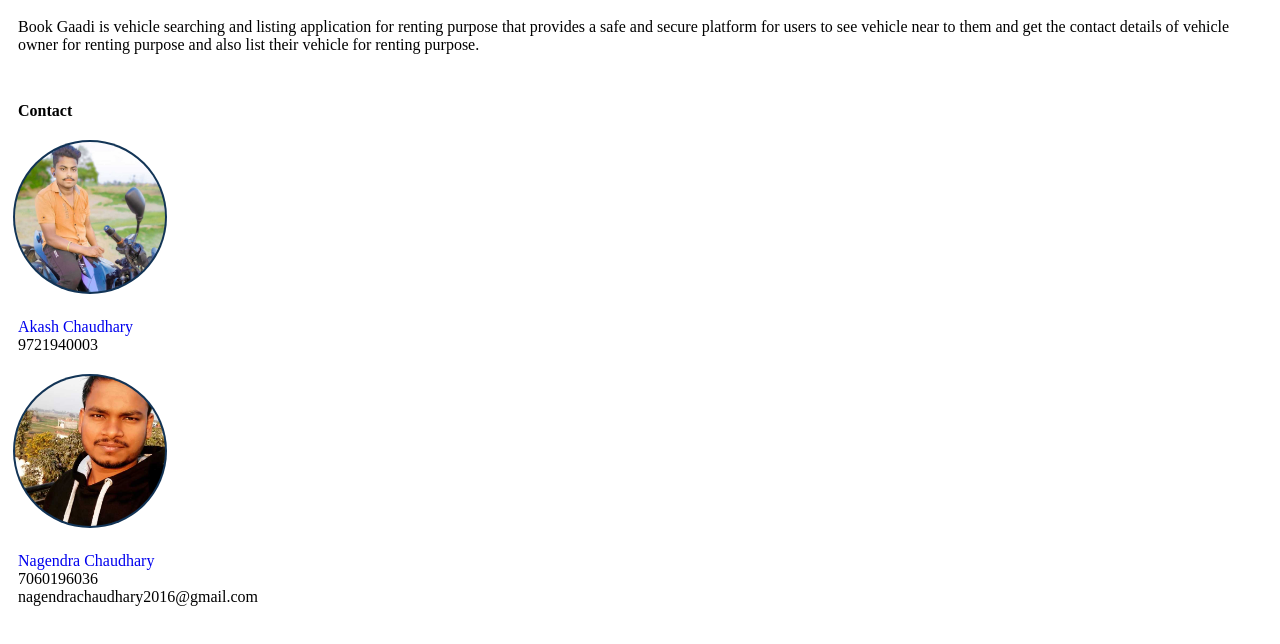
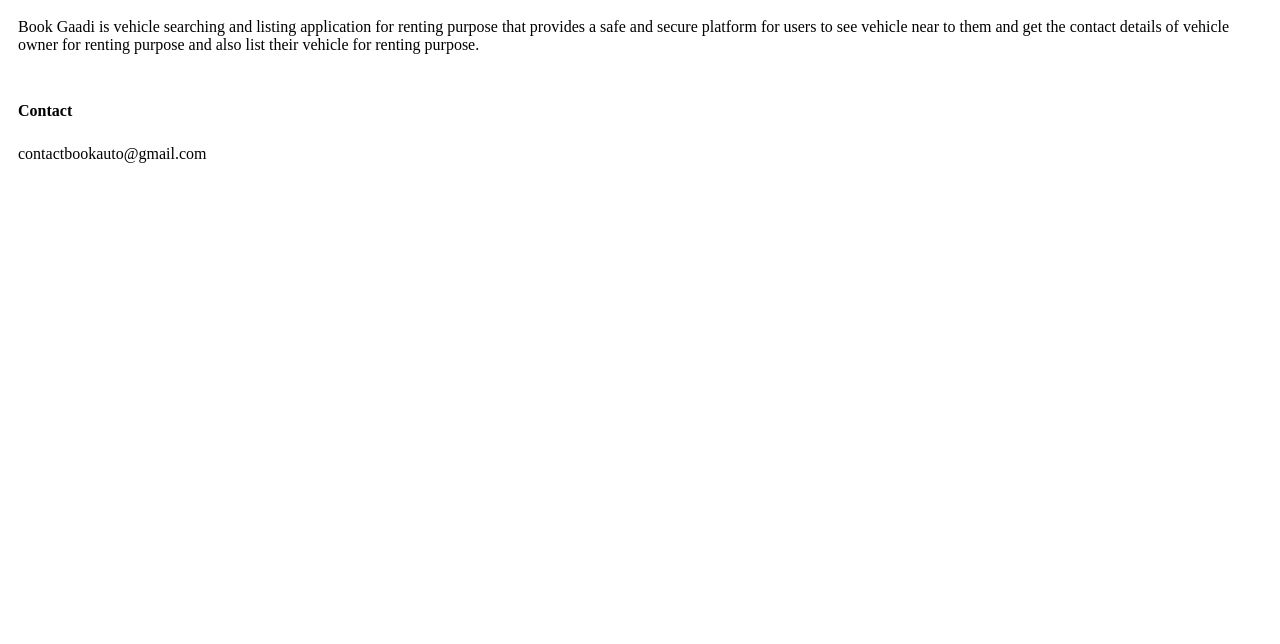
Before and after one commit to nagraj0308/book_gaadi_aboutus, a plain HTML site: page index.html in a window 1280 px wide. Drawn offline with Linux system fonts and the light colour scheme.

Commit message:
Update index.html

```diff
--- a/index.html
+++ b/index.html
@@ -32,10 +32,11 @@
     <p>Book Gaadi is vehicle searching and listing application for renting purpose that provides a safe and secure platform for users to see vehicle near to them and get the contact details of vehicle owner for renting purpose and also list their vehicle for renting purpose.</p>
     <br>
     <p><strong>Contact</strong></p>
-	<img src="sonu.jpg" class="img"></img>
+	<p>contactbookauto@gmail.com</p>
+<!-- 	<img src="sonu.jpg" class="img"></img>
 	<p><a href="https://www.facebook.com/profile.php?id=100014439037929"  style="text-decoration:none" >Akash Chaudhary</a> <br>9721940003</p>
 	<img src="nagraj.jpg" class="img"></img>
 	<p><a href="https://www.facebook.com/nagendra0308/"  style="text-decoration:none" >Nagendra Chaudhary</a> <br>7060196036 <br>nagendrachaudhary2016@gmail.com</p>
-
+	 -->
 </body>
 </html>
```
